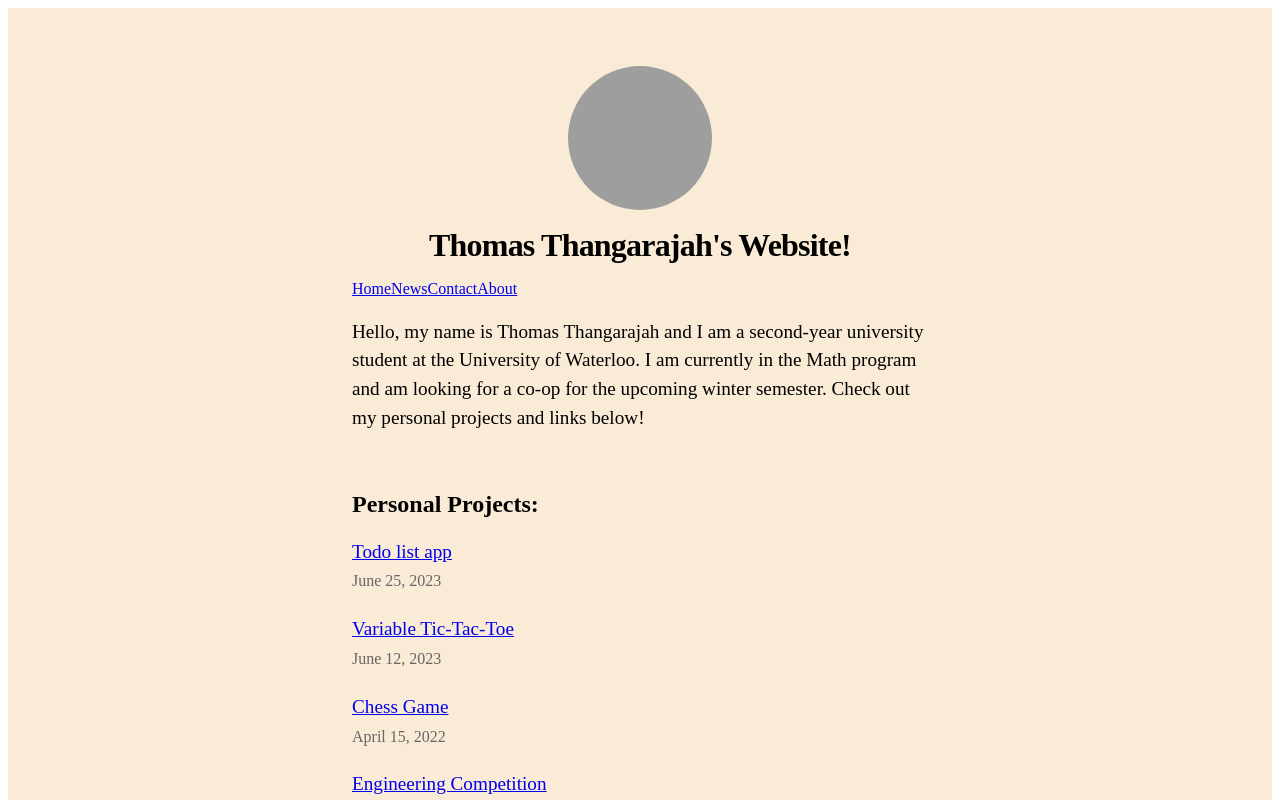
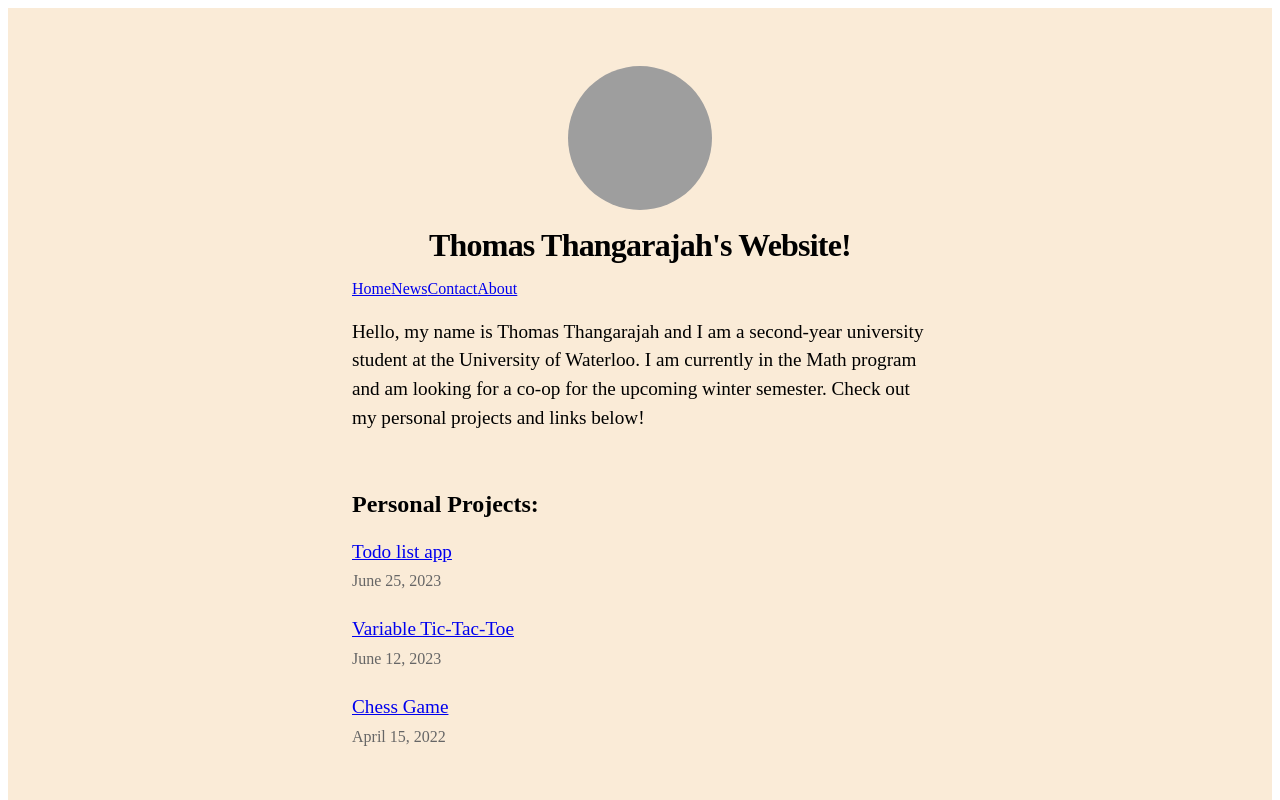
Before and after one commit to bigballaband/Personal-Website, a Next.js app: page / in a window 1280 px wide. Shown: the top 800 px of the page. Built offline with nearby package versions, Linux system fonts and the light colour scheme; grey boxes are pictures that could not be loaded.

Commit message:
new changes

```diff
--- a/pages/index.js
+++ b/pages/index.js
@@ -20,15 +20,15 @@ export async function getStaticProps() {
 export default function Home({ allPostsData }) {
   return (
     <Layout home>
+      <div class="topnav">
+        <a class="active" href="#home">Home</a>
+        <a href="./posts/first-post.js">News</a>
+        <a href="#contact">Contact</a>
+        <a href="#about">About</a>
+      </div>
       <Head>
         <title>{siteTitle}</title>
       </Head>
-      <div class="topnav">
-        <a class="active" href="#home">Home</a>
-        <a href="#news">News</a>
-        <a href="#contact">Contact</a>
-        <a href="#about">About</a>
-      </div>
       <section className={utilStyles.headingMd}>
         <p>
           Hello, my name is Thomas Thangarajah and I am a second-year university student at the University of Waterloo. I am currently in the Math program and am looking for a co-op for the upcoming winter semester. Check out my personal projects and links below!
--- a/posts/engineeering-contest.md
+++ /dev/null
@@ -1,4 +0,0 @@
----
-title: 'Engineering Competition'
-date: '2021-06-10'
----
```
